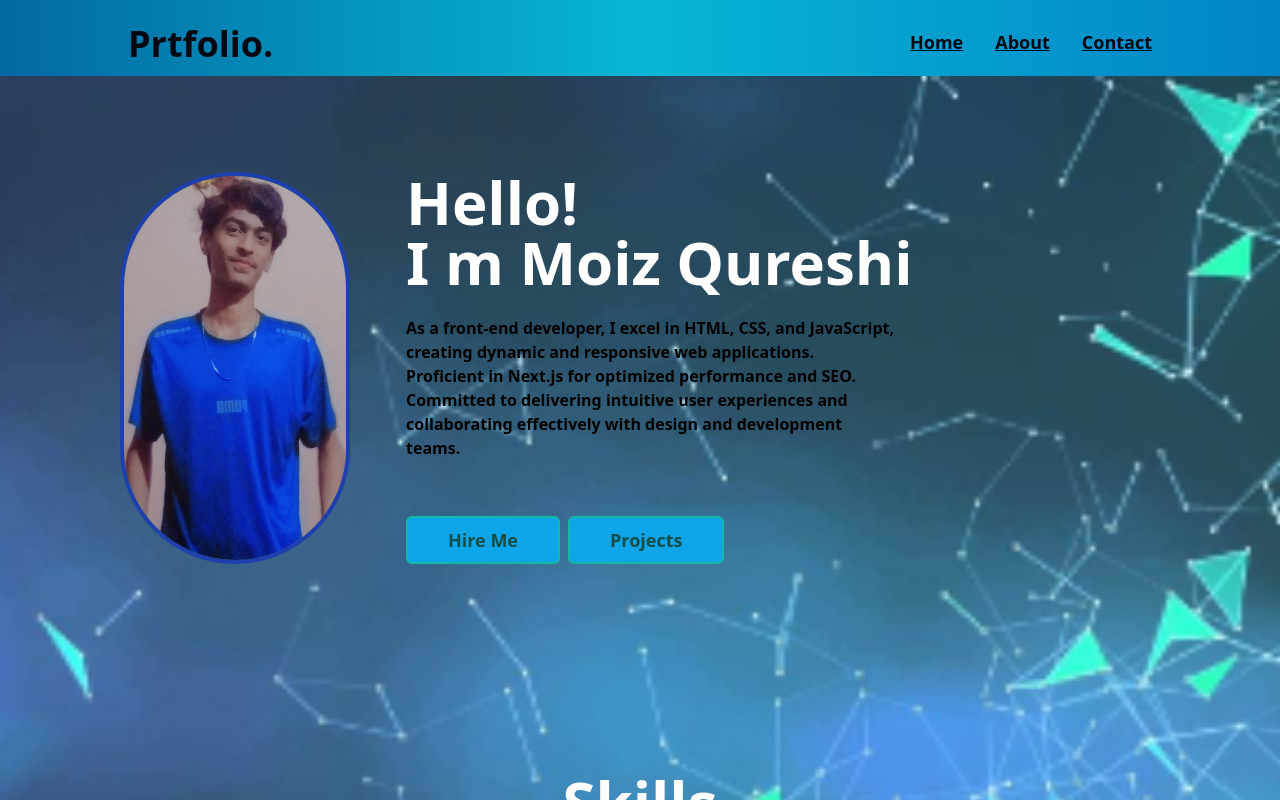
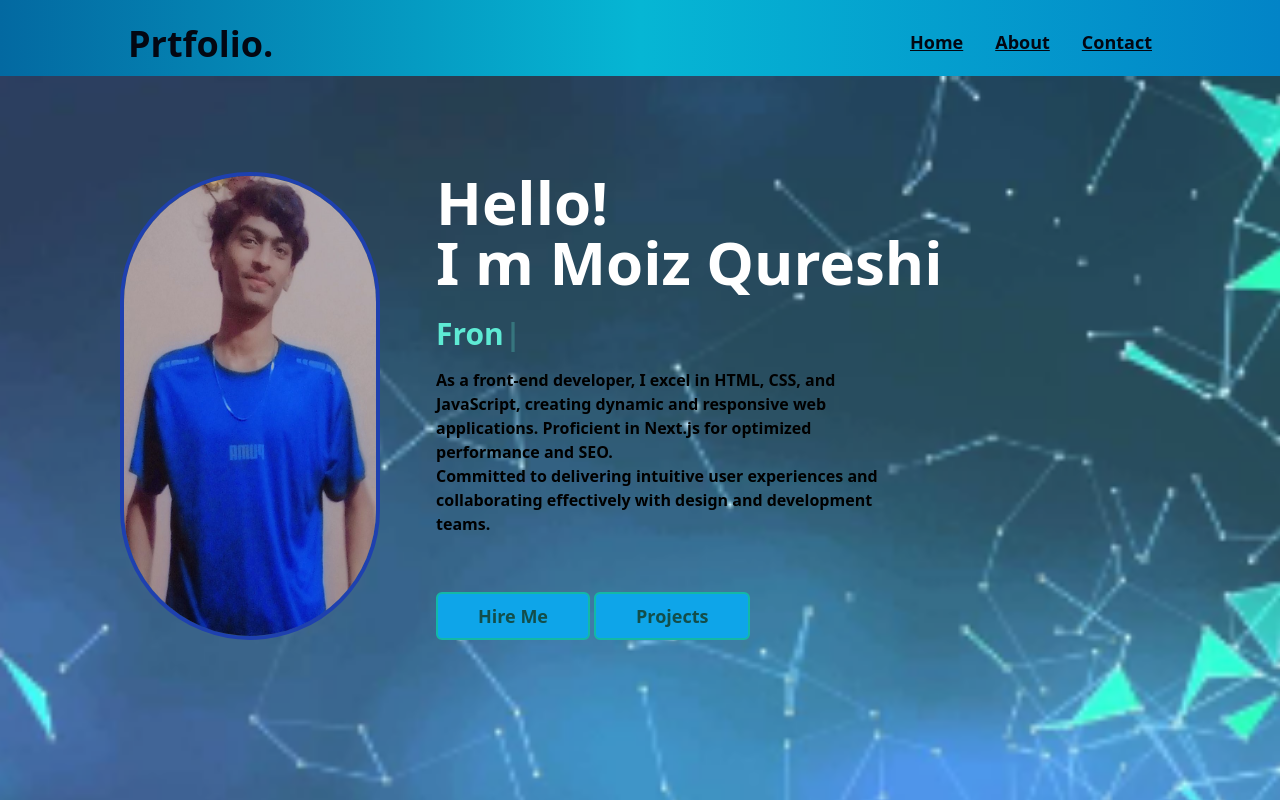
Before and after one commit to MoizQureshi1/tailwind-personal-portfolio, a Next.js app: page / in a window 1280 px wide. Shown: the top 800 px of the page. Built offline with nearby package versions, Linux system fonts and the light colour scheme.

Commit message:
commint
change

```diff
--- a/package.json
+++ b/package.json
@@ -19,7 +19,8 @@
     "react-dom": "^18",
     "react-icons": "^5.3.0",
     "tailwind-merge": "^2.5.4",
-    "tailwindcss-animate": "^1.0.7"
+    "tailwindcss-animate": "^1.0.7",
+    "typewriter-effect": "^2.21.0"
   },
   "devDependencies": {
     "@types/node": "^20",
--- a/src/app/page.tsx
+++ b/src/app/page.tsx
@@ -1,18 +1,29 @@
+"use client"
 import Image from "next/image";
 import moiz from "../../public/moiz.jpg"
 import Skill from "./component/skill";
+import Typewriter from "typewriter-effect";
 
 export default function Hero (){
 
   return(
     <main className="bg-cover bg-center max-w-screen-2xl mx-auto" style={{ backgroundImage: "url('/background.png')" }}>
       <div className="lg:pl-20 lg:pr-36 lg:flex lg:pt-24 text-center sm:text-start pt-10 px-10 pb-32">
-          <Image src={moiz} alt="moizimage" width={230} height={100} className="border-4 border-blue-800 ml-6 rounded-full lg:ml-10"/>
+          <Image src={moiz} alt="moizimage" width={260} height={100} className="border-4 border-blue-800 ml-6 rounded-full lg:ml-10"/>
         <div className="lg:pl-14">
           <h2 className="text-6xl font-bold text-white py-10 md:py-0 md:pb-6">Hello! <br /> I m Moiz Qureshi</h2>
+          <h2 className="text-3xl font-bold text-teal-300 mb-4">
+            <Typewriter
+              options={{
+                strings: ['FrontEnd Developer', 'UI/UX Developer'],
+                autoStart: true,
+                loop: true,
+              }}
+            />
+          </h2>
           <p className="lg:pr-60 text-black font-semibold">As a front-end developer, I excel in HTML, CSS, and JavaScript, creating dynamic and responsive web applications. Proficient in Next.js for optimized performance and SEO. <span className="hidden lg:block">Committed to delivering intuitive user experiences and collaborating effectively with design and development teams.</span></p>
           <div className="mt-10">
-            <a href="https://www.linkedin.com/in/moiz-qureshi-0884592b9/" target="blank"><button className="border-2 border-teal-500 transition duration-300 ease-in-out bg-sky-500 hover:bg-teal-400 p-2 pl-10 pr-10 text-lg font-semibold mr-2 rounded-md text-teal-900 hover:text-sky-500">Hire Me</button></a>
+            <a href="https://www.linkedin.com/in/moiz-qureshi-0884592b9/" target="blank"><button className="border-2 border-teal-500 transition duration-300 ease-in-out bg-sky-500 hover:bg-teal-400 p-2 pl-10 pr-10 text-lg font-semibold mr-1 rounded-md text-teal-900 hover:text-sky-500">Hire Me</button></a>
             <a href="https://github.com/MoizQureshi1" target="blank"><button className="border-2 border-teal-500 transition duration-300 ease-in-out bg-sky-500 hover:bg-teal-400 p-2 pl-10 pr-10 mt-4 text-lg font-semibold rounded-md text-teal-900 hover:text-sky-500">Projects</button></a>
           </div>
         </div>
```
Also changed, not shown: 1 other file (tests, documents, lock files or other folders).
